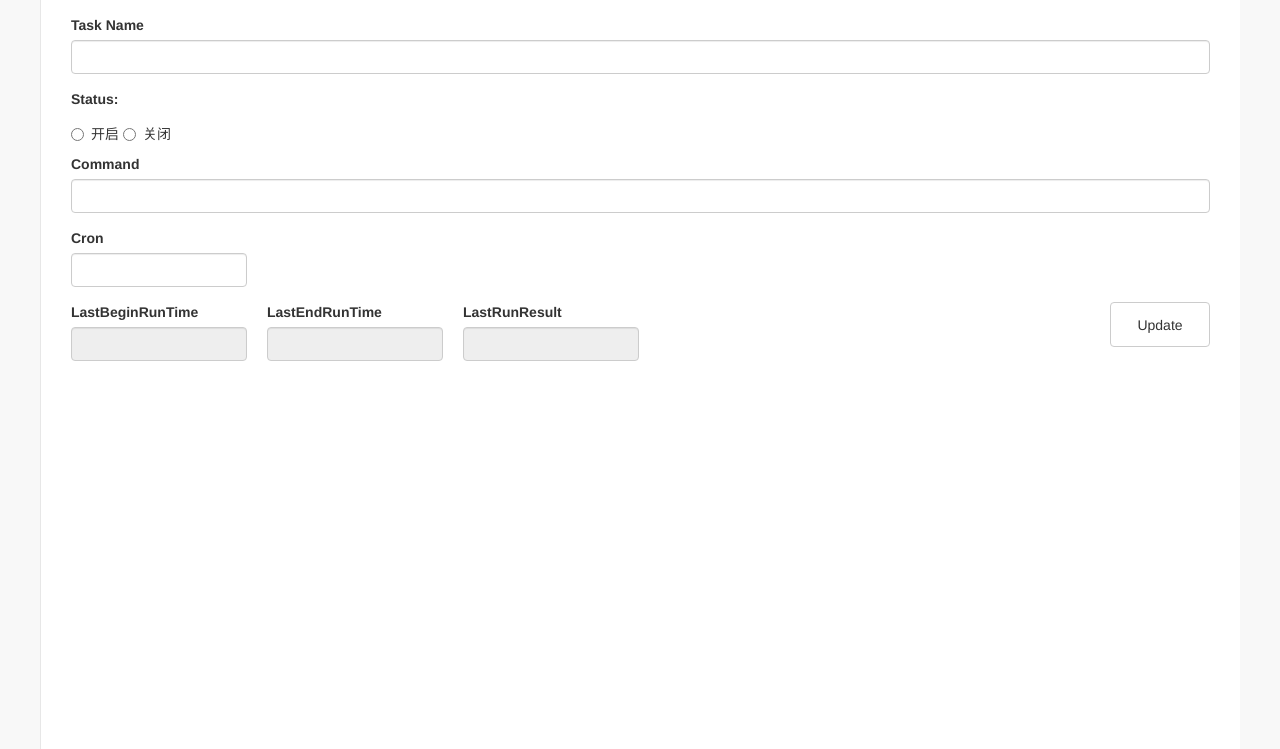
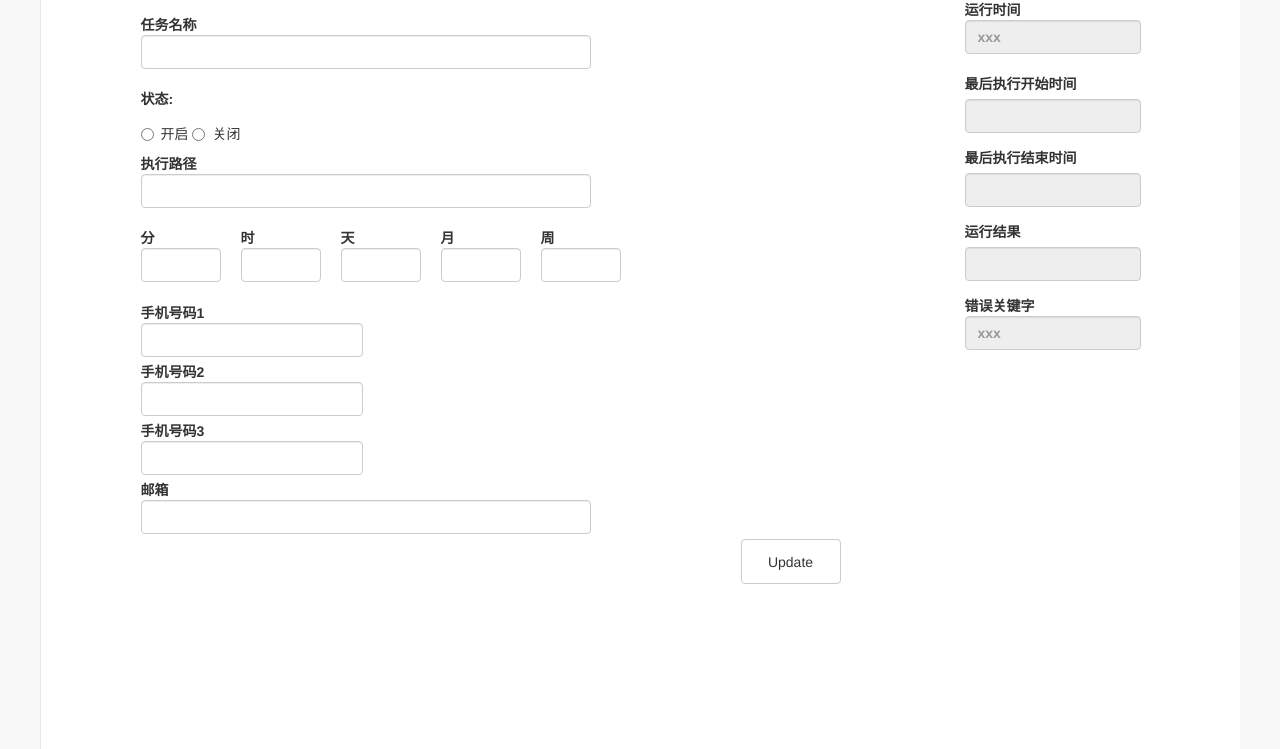
Before and after one commit to xlliu/ct, a Flask app: template templates/task_detail.html in a window 1280 px wide. Shown: the part 51-800 px from the top of the page. Run offline with Flask 2, Linux system fonts and the light colour scheme; the template is opened without the code that fills it, so the values that code supplies are empty; parts of the project's set-up code (start-up, migrations or seed data) failed here and were passed over; some libraries are stand-ins or nearby versions.

Commit message:
布局元素添加调整

```diff
--- a/Common/common_utils.py
+++ b/Common/common_utils.py
@@ -121,3 +121,8 @@ class CommonUtils(object):
         itr = croniter(cronstr, base)
         n1 = itr.get_next(datetime)
         return n1.strftime('%Y-%m-%d %H:%M:%S')
+
+    @staticmethod
+    def cronStr(cronlist):
+        cron = ''.join([c+" " for c in cronlist]).rstrip()
+        return cron
--- a/scheduler.py
+++ b/scheduler.py
@@ -1,4 +1,8 @@
 # encoding=utf-8
+import sys
+
+reload(sys)
+sys.setdefaultencoding('utf8')
 from Dal.controltower import Job, Log
 
 __author__ = 'zhangjinglei'
@@ -57,7 +61,6 @@ def addJob(item):
     if item.status=='1':
         if item.id not in jobs:
             jobs[item.id]=item.id
-            print 'jobs:%s'%str(jobs)
             scheduler.add_job(_job(item), 'cron',id=str(item.id), **getCron(item.cron))
         else:
             print 'add updata列队里已经有此任务，不需要添加'
--- a/templates/task_detail.html
+++ b/templates/task_detail.html
@@ -1,15 +1,19 @@
 {% extends "base.html" %}
 {% block content %}
     {% set id = request.args.get('id') %}
-    <div id="page-wrapper" style="margin-left:auto;margin-right:auto;width: 1200px">
+    <div id="page-wrapper" style="margin-left:auto;margin-right:auto;width: 1200px; height: 600px;">
+
         <form action="/task_detail" method="post">
+        <div style="margin-left: auto;margin-right: auto;width: 1000px; height: auto;">
+        <div style="width: 700px;float: left;">
+
             <input type="hidden" name="id" value={{ id }}>
 
             <div class="form-group">
-                <label style="margin-top: 15px">Task Name</label>
-                <input name="tname" class="form-control" value="{{ data[0].name }}">
+                <label style="margin-top: 15px">任务名称
+                <input name="tname" class="form-control" value="{{ data[0].name }}" style="width: 450px;"></label>
             </div>
-            <label>Status:</label>
+            <label>状态:</label>
 
             <div class="radio">
                 <label>
@@ -22,34 +26,67 @@
                 </label>
             </div>
             <div class="form-group">
-                <label>Command</label>
-                <input name="command" class="form-control" value="{{ data[0].command }}">
+                <label>执行路径
+                <input name="command" class="form-control" value="{{ data[0].command }}" style="width: 450px"></label>
             </div>
-            <div class="form-group">
-                <label>Cron</label>
-                <input name="cron" class="form-control" style="width:176px" value="{{ data[0].cron }}">
+            <div class="form-group" style="width: auto;height:60px">
+                <div style="float: left;">
+                    <label>分<input name="cron1" class="form-control" style="width:80px" value="{{ data[0].cron[0] }}"></label>
+                </div>
+                <div style="float: left;margin-left: 20px;">
+                    <label>时<input name="cron2" class="form-control" style="width:80px" value="{{ data[0].cron[1] }}"></label>
+                </div>
+                <div style="float: left;margin-left: 20px;">
+                    <label>天<input name="cron3" class="form-control" style="width:80px" value="{{ data[0].cron[2] }}"></label>
+                </div>
+                <div style="float: left;margin-left: 20px;">
+                    <label>月<input name="cron4" class="form-control" style="width:80px" value="{{ data[0].cron[3] }}"></label>
+                </div>
+                <div style="float: left;margin-left: 20px;">
+                    <label>周<input name="cron5" class="form-control" style="width:80px" value="{{ data[0].cron[4] }}"></label>
+                </div>
             </div>
             <div>
-                <div class="form-group" style="float: left">
-                    <label for="disabledSelect">LastBeginRunTime</label>
-                    <input class="form-control" id="lastbegin" type="text" placeholder="{{ data[0].lastbegin }}"
-                           disabled="" style="width:176px">
-                </div>
-                <div class="form-group" style="float: left;margin-left: 20px">
-                    <label for="disabledSelect">LastEndRunTime</label>
-                    <input class="form-control" id="lastend" type="text" placeholder="{{ data[0].lastend }}" disabled=""
-                           style="width:176px">
-                </div>
-                <div class="form-group" style="float: left;margin-left: 20px">
-                    <label for="disabledSelect">LastRunResult</label>
-                    <input class="form-control" id="lastresult" type="text" placeholder="{{ data[0].lastresult }}"
-                           disabled="" style="width:176px">
-                </div>
+                <div><label>手机号码1<input type="text" class="form-control" id="photonum1" name="photonum1"></label></div>
+                <div><label>手机号码2<input type="text" class="form-control" id="photonum2" name="photonum2"></label></div>
+                <div><label>手机号码3<input type="text" class="form-control" id="photonum3" name="photonum3"></label></div>
+            </div>
+            <div>
+                <label>邮箱<input type="text" class="form-control" id="photonum" style="width: 450px"></label>
             </div>
             <div>
                 <button type="submit" class="btn btn-default" style="float:right;width:100px;height:45px">Update
                 </button>
             </div>
+        </div>
+        <div style="width: 300px;float: right;">
+            <div class="form-group" style="height: 60px;width: auto;">
+                <div class="form-group" style="float: right;">
+                <label for="disabledSelect">运行时间<input type="text" class="form-control" id="photonum" placeholder="xxx" disabled="" style="width:176px"></label>
+                </div>
+                <div class="form-group" style="float: right">
+                    <label for="disabledSelect">最后执行开始时间</label>
+                    <input class="form-control" id="lastbegin" type="text" placeholder="{{ data[0].lastbegin }}"
+                           disabled="" style="width:176px">
+                </div>
+                <div class="form-group" style="float: right">
+                    <label for="disabledSelect">最后执行结束时间</label>
+                    <input class="form-control" id="lastend" type="text" placeholder="{{ data[0].lastend }}" disabled=""
+                           style="width:176px">
+                </div>
+                <div class="form-group" style="float: right">
+                    <label for="disabledSelect">运行结果</label>
+                    <input class="form-control" id="lastresult" type="text" placeholder="{{ data[0].lastresult }}"
+                           disabled="" style="width:176px">
+                </div>
+                <br>
+                <div class="form-group" style="float: right;">
+                <label>错误关键字<input type="text" class="form-control" id="photonum" placeholder="xxx" disabled="" style="width: 176px;;"></label>
+                </div>
+            </div>
+        </div>
+        </div>
         </form>
+
     </div>
 {% endblock %}
```
Also changed, not shown: requesthandler/views.py (+16 -2 lines), templates/add_task.html (+12 -9 lines), templates/index.html (+8 -2 lines).
